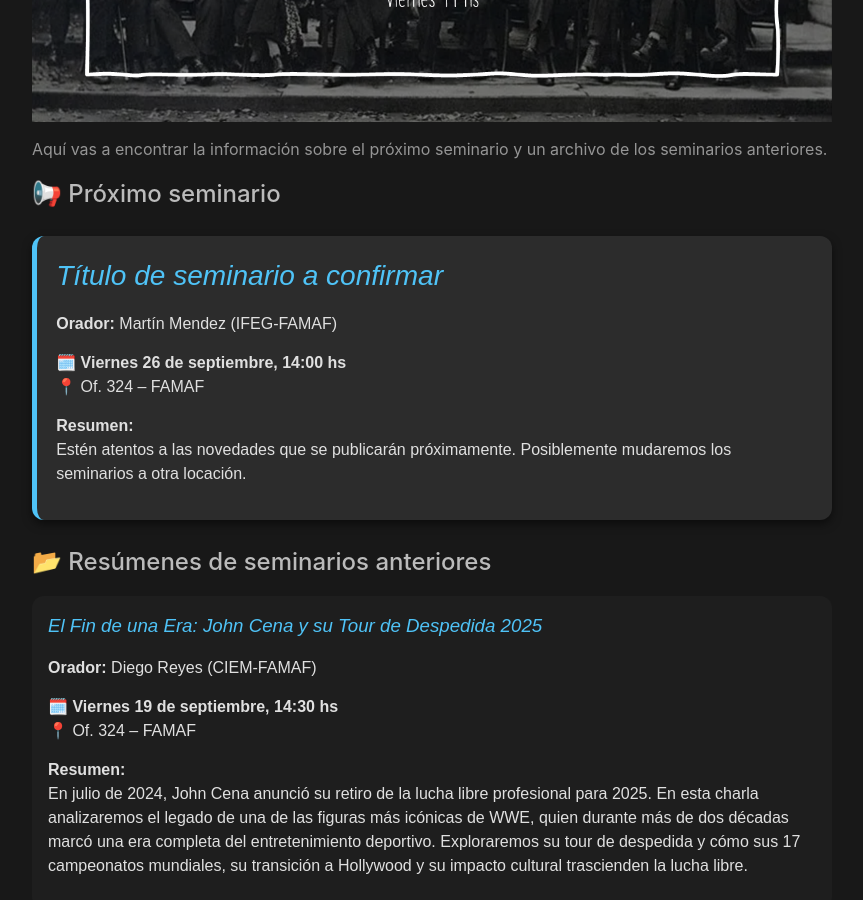
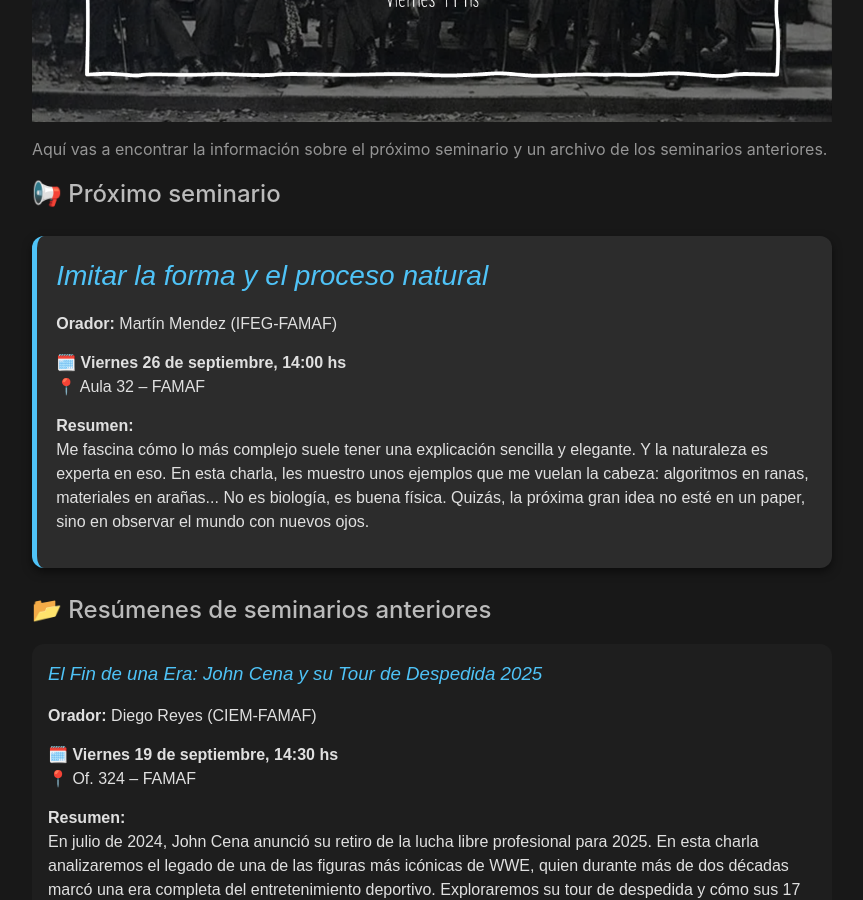
Before and after one commit to nicolasvazquez95/seminarios324, a Jekyll site: the page built from index.md, in a window 1280 px wide and 900 px high, scrolled down 431 px. Shown: the whole window, without its empty margins (208-1071 px from the left). Built offline with Jekyll 4.4.1, drawn with Linux system fonts in a browser that asks for light colours.

Commit message:
Update seminar details in index.md with new title, speaker, location, and summary

```diff
--- a/index.md
+++ b/index.md
@@ -20,25 +20,32 @@ Aquí vas a encontrar la información sobre el próximo seminario y un archivo d
 </div> -->
 
 <div style="background:#2c2c2c; border-left:5px solid #4fc3f7; border-radius:12px; padding:1.2em; margin:1.5em 0; color:#e0e0e0; font-family: sans-serif; box-shadow: 0 4px 10px rgba(0,0,0,0.5);">
-  <h3><em style="color:#4fc3f7; font-size:1.5em;">Título de seminario a confirmar</em></h3>
+  <h3><em style="color:#4fc3f7; font-size:1.5em;">Imitar la forma y el proceso natural</em></h3>
   <p><strong>Orador:</strong> Martín Mendez (IFEG-FAMAF)</p>
   <p>🗓️ <strong>Viernes 26 de septiembre, 14:00 hs</strong><br>
-     📍 Of. 324 – FAMAF</p>
+     📍 Aula 32 – FAMAF</p>
   <p><strong>Resumen:</strong><br>
-     Estén atentos a las novedades que se publicarán próximamente. Posiblemente mudaremos los seminarios a otra locación.
+     Me fascina cómo lo más complejo suele tener una explicación sencilla y elegante. Y la naturaleza es experta en eso. En esta charla, les muestro unos ejemplos que me vuelan la cabeza: algoritmos en ranas, materiales en arañas... No es biología, es buena física. Quizás, la próxima gran idea no esté en un paper, sino en observar el mundo con nuevos ojos.
   </p>
 </div>
 
 
 ## 📂 Resúmenes de seminarios anteriores
-<!-- Template (no me borres) -->
+<!-- Template -->
 <!-- <div style="background:#1e1e1e; border-radius:12px; padding:1em; margin:1em 0; color:#e0e0e0; font-family: sans-serif;">
-  <h3><em style="color:#4fc3f7;">Título del seminario</em></h3>
-  <p><strong>Orador:</strong> Nombre del orador (Grupo-Instituto)</p>
-  <p>🗓️ <strong>Fecha, Hora</strong><br>
+  <h3 style="margin-top:0;">
+    <a class="seminario-link"
+       href="{{ '/2025/09/19/El-Fin-de-una-Era-John-Cena/' | relative_url }}">
+      El Fin de una Era: John Cena y su Tour de Despedida 2025
+    </a>
+  </h3>
+
+  <p><strong>Orador:</strong> Diego Reyes (CIEM-FAMAF)</p>
+  <p>🗓️ <strong>Viernes 19 de septiembre, 14:30 hs</strong><br>
      📍 Of. 324 – FAMAF</p>
   <p><strong>Resumen:</strong><br>
-    Aquí va el resumen del seminario.
+    En julio de 2024, John Cena anunció su retiro de la lucha libre profesional para 2025. En esta charla analizaremos el legado de una de las figuras más icónicas de WWE, quien durante más de dos décadas marcó una era completa del entretenimiento deportivo.
+    Exploraremos su tour de despedida y cómo sus 17 campeonatos mundiales, su transición a Hollywood y su impacto cultural trascienden la lucha libre.
   </p>
 </div> -->
 
```
